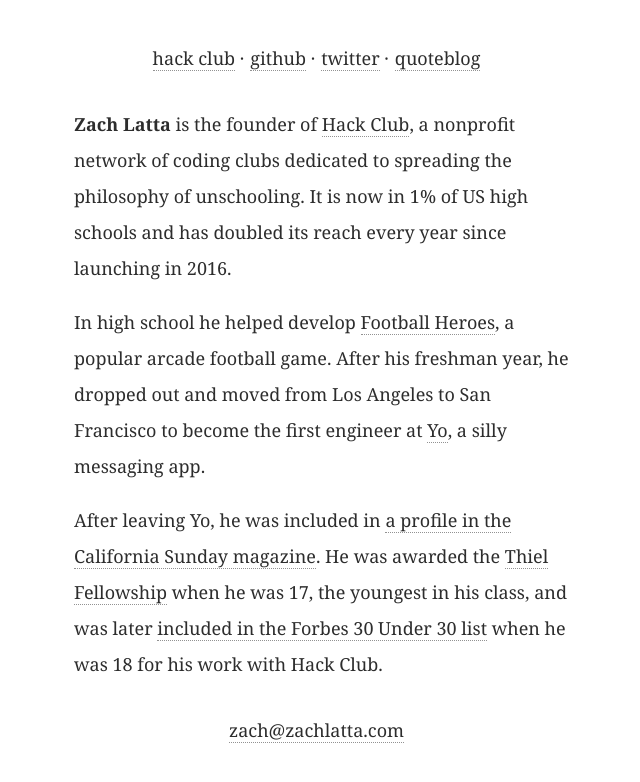
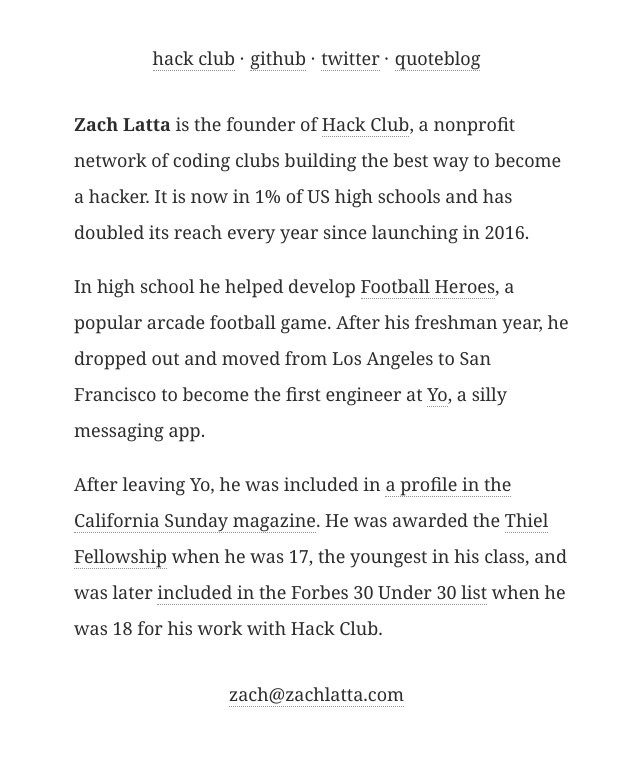
Before and after one commit to zachlatta/zachlatta.com, a Jekyll site: the page built from index.md, in a window 1280 px wide. Shown: the top 782 px of the page, without its empty margins (316-956 px from the left). Built offline with Jekyll 4.4.1, drawn with Linux system fonts in a browser that asks for light colours.

Commit message:
Try alternate phrasing

```diff
--- a/index.md
+++ b/index.md
@@ -2,7 +2,7 @@
 layout: home
 ---
 
-**Zach Latta** is the founder of [Hack Club](https://hackclub.com), a nonprofit network of coding clubs dedicated to spreading the philosophy of unschooling. It is now in 1% of US high schools and has doubled its reach every year since launching in 2016.
+**Zach Latta** is the founder of [Hack Club](https://hackclub.com), a nonprofit network of coding clubs building the best way to become a hacker. It is now in 1% of US high schools and has doubled its reach every year since launching in 2016.
 
 In high school he helped develop [Football Heroes](https://play.google.com/store/apps/details?id=com.rungames.footballheroespro2017), a popular arcade football game. After his freshman year, he dropped out and moved from Los Angeles to San Francisco to become the first engineer at [Yo](http://www.bbc.com/news/technology-28247504), a silly messaging app.
 
```
